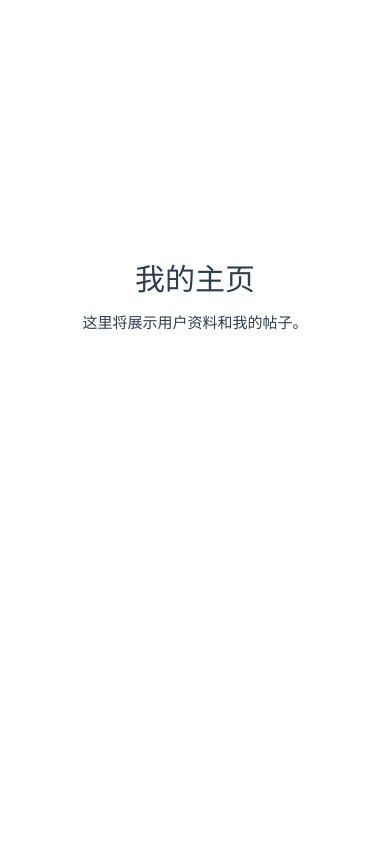
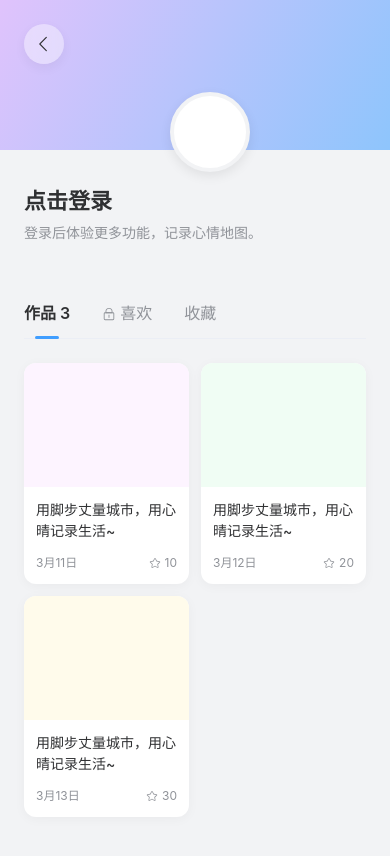
Before and after one commit to Daisy-on/xinqing_map, a Vue app: page /profile in a window 390 px wide. Built offline with nearby package versions, Linux system fonts and the light colour scheme; no server answers.

Commit message:
完成个人中心静态页面搭建

```diff
--- a/src/types/models.ts
+++ b/src/types/models.ts
@@ -22,7 +22,6 @@ export interface EmotionTag {
   id: number
   name: string
   color: string
-  sortNum: number
 }
 
 export interface ReactionSummary {
--- a/src/views/HomeView.vue
+++ b/src/views/HomeView.vue
@@ -17,6 +17,16 @@
     </svg>
     <div v-if="loadError" class="map-error">{{ loadError }}</div>
 
+    <div class="user-actions">
+      <el-button
+        circle
+        class="profile-btn"
+        @click="router.push('/profile')"
+      >
+        <el-icon><User /></el-icon>
+      </el-button>
+    </div>
+
     <LandmarkDetailPanel
       v-model="isDetailPanelVisible"
       :landmark="selectedLandmark"
@@ -26,12 +36,16 @@
 
 <script setup lang="ts">
 import { onBeforeUnmount, onMounted, ref } from 'vue'
+import { useRouter } from 'vue-router'
 import { fetchLocationList } from '@/api/location'
 import LandmarkCard from '@/components/map/LandmarkCard.vue'
 import LandmarkDetailPanel from '@/components/map/LandmarkDetailPanel.vue'
+import { User } from '@element-plus/icons-vue'
 import type { Location } from '@/types/models'
 
 type BoundaryPoint = { lng: number; lat: number }
+
+const router = useRouter()
 
 const MAP_MIN_ZOOM = 18
 const MAP_MAX_ZOOM = 22
@@ -400,7 +414,40 @@ onBeforeUnmount(() => {
   width: 100%;
   height: 100%;
   pointer-events: none;
-  z-index: 1000;
+  z-index: 900;
+}
+
+.user-actions {
+  position: absolute;
+  top: 24px;
+  right: 24px;
+  z-index: 950;
+
+  .profile-btn {
+    width: 48px;
+    height: 48px;
+    font-size: 24px;
+    box-shadow: 0 4px 12px rgba(0, 0, 0, 0.1);
+    color: var(--el-text-color-primary);
+
+    &:hover {
+      background-color: var(--el-color-primary-light-9);
+      color: var(--el-color-primary);
+    }
+  }
+}
+
+@media (max-width: 768px) {
+  .user-actions {
+    top: 16px;
+    right: 16px;
+
+    .profile-btn {
+      width: 40px;
+      height: 40px;
+      font-size: 20px;
+    }
+  }
 }
 
 </style>
--- a/src/views/ProfileView.vue
+++ b/src/views/ProfileView.vue
@@ -1,17 +1,441 @@
 <template>
-  <main class="page">
-    <h1>我的主页</h1>
-    <p>这里将展示用户资料和我的帖子。</p>
-  </main>
+  <div class="profile-layout">
+    <!-- Banner Area -->
+    <div class="banner-area">
+      <div class="banner-bg"></div>
+      <!-- 悬浮返回按钮 -->
+      <div class="top-nav">
+        <div class="back-btn-glass" @click="router.push('/')">
+          <el-icon><ArrowLeft /></el-icon>
+        </div>
+      </div>
+    </div>
+
+    <!-- User Information Section 交叠层 -->
+    <div class="user-container">
+      <div class="user-profile-header">
+        <div class="user-info-row">
+          <div class="avatar-area" @click="handleAvatarClick">
+            <el-avatar
+              :size="112"
+              :src="userInfo?.avatar"
+              class="avatar-img"
+            >
+              <el-icon v-if="!userInfo?.avatar" :size="50"><UserFilled /></el-icon>
+            </el-avatar>
+          </div>
+
+          <div class="info-area">
+            <div class="title-row">
+              <h1 class="nickname">{{ isLoggedIn ? (userInfo?.nickname || '心晴用户') : '点击登录' }}</h1>
+              <span class="uid" v-if="isLoggedIn">UID: {{ userInfo?.account || '-' }}</span>
+            </div>
+
+            <p class="bio-text" v-if="!isLoggedIn">登录后体验更多功能，记录心情地图。</p>
+          </div>
+        </div>
+
+        <div class="actions-area" v-if="isLoggedIn">
+          <el-button class="edit-btn" round>编辑资料</el-button>
+          <el-button class="icon-btn" circle @click="handleInbox">
+            <el-icon><Message /></el-icon>
+          </el-button>
+        </div>
+      </div>
+
+      <!-- 纯净风格导航 Tabs -->
+      <div class="custom-tabs">
+        <div
+          class="tab-item"
+          :class="{ active: activeTab === 'posts' }"
+          @click="activeTab = 'posts'"
+        >
+          作品 3
+        </div>
+        <div
+          class="tab-item"
+          :class="{ active: activeTab === 'likes' }"
+          @click="activeTab = 'likes'"
+        >
+          <el-icon class="tab-icon" v-if="activeTab !== 'likes'" style="margin-right: 4px"><Lock /></el-icon> 喜欢
+        </div>
+        <div
+          class="tab-item"
+          :class="{ active: activeTab === 'favorites' }"
+          @click="activeTab = 'favorites'"
+        >
+          收藏
+        </div>
+      </div>
+
+      <!-- 网格瀑布流区 -->
+      <div class="content-area">
+        <Transition name="el-fade-in-linear" mode="out-in">
+          <!-- 动态（作品） -->
+          <div v-if="activeTab === 'posts'" class="grid-list">
+            <div class="content-card" v-for="i in 3" :key="'post-'+i">
+              <div class="card-cover" :style="{ backgroundColor: getMockColor(i) }"></div>
+              <div class="card-info">
+                <h3 class="card-title">用脚步丈量城市，用心晴记录生活~</h3>
+                <div class="card-meta">
+                  <span class="date">3月{{ i + 10 }}日</span>
+                  <span class="likes"><el-icon><Star /></el-icon> {{ 10 * i }}</span>
+                </div>
+              </div>
+            </div>
+          </div>
+
+          <!-- 喜欢 -->
+          <div v-else-if="activeTab === 'likes'" class="empty-state-wrapper">
+             <el-empty description="仅自己可见" />
+          </div>
+
+          <!-- 收藏 -->
+          <div v-else-if="activeTab === 'favorites'" class="empty-state-wrapper">
+             <el-empty description="暂无收藏" />
+          </div>
+        </Transition>
+      </div>
+
+    </div>
+  </div>
 </template>
 
+<script setup lang="ts">
+import { ref, onMounted } from 'vue'
+import { useRouter } from 'vue-router'
+import { ElMessage } from 'element-plus'
+import { ArrowLeft, UserFilled, Message, Lock, Star } from '@element-plus/icons-vue'
+
+const router = useRouter()
+
+const isLoggedIn = ref(false)
+const userInfo = ref<any>(null)
+const activeTab = ref('posts')
+
+onMounted(() => {
+  const token = localStorage.getItem('token')
+  if (token) {
+    isLoggedIn.value = true
+    try {
+      const storedUser = localStorage.getItem('userInfo')
+      if (storedUser) {
+        userInfo.value = JSON.parse(storedUser)
+      }
+    } catch (e) {
+      console.error('Failed to parse userInfo from localStorage')
+    }
+  }
+})
+
+const handleAvatarClick = () => {
+  if (!isLoggedIn.value) {
+    router.push('/auth')
+  }
+}
+
+const handleInbox = () => {
+  ElMessage.info('消息通知功能开发中')
+}
+
+const getMockColor = (index: number) => {
+  const colors = ['#eef2ff', '#fdf4ff', '#f0fdf4', '#fffbeb', '#f8fafc']
+  return colors[index % colors.length]
+}
+</script>
+
 <style scoped>
-.page {
-  min-height: 70vh;
+.profile-layout {
+  min-height: 100vh;
+  background-color: var(--el-bg-color-page);
+}
+
+.banner-area {
+  position: relative;
+  width: 100%;
+  height: 240px;
+}
+
+.banner-bg {
+  width: 100%;
+  height: 100%;
+  background: linear-gradient(120deg, #e0c3fc 0%, #8ec5fc 100%);
+  object-fit: cover;
+}
+
+.top-nav {
+  position: absolute;
+  top: 24px;
+  left: 24px;
+  z-index: 10;
+}
+
+.back-btn-glass {
+  width: 40px;
+  height: 40px;
+  border-radius: 50%;
+  background: rgba(255, 255, 255, 0.4);
+  backdrop-filter: blur(8px);
+  display: flex;
+  align-items: center;
+  justify-content: center;
+  cursor: pointer;
+  color: var(--el-text-color-primary);
+  font-size: 20px;
+  transition: all 0.3s;
+  box-shadow: 0 4px 12px rgba(0, 0, 0, 0.05);
+}
+
+.back-btn-glass:hover {
+  background: rgba(255, 255, 255, 0.8);
+  transform: scale(1.05);
+}
+
+.user-container {
+  max-width: 1000px;
+  margin: 0 auto;
+  position: relative;
+  background-color: transparent;
+  padding: 0 24px;
+}
+
+.user-profile-header {
+  margin-top: -56px;
+  display: flex;
+  justify-content: space-between;
+  align-items: flex-end;
+  margin-bottom: 32px;
+  position: relative;
+  z-index: 5;
+}
+
+.user-info-row {
+  display: flex;
+  align-items: flex-end;
+  gap: 24px;
+  padding-bottom: 8px;
+}
+
+.avatar-area {
+  cursor: pointer;
+  transform: translate(-8px, -16px);
+}
+
+.avatar-img {
+  border: 4px solid var(--el-bg-color-page);
+  background-color: #fff;
+  box-shadow: 0 4px 12px rgba(0, 0, 0, 0.08);
+}
+
+.info-area {
   display: flex;
   flex-direction: column;
+  gap: 8px;
+  padding-bottom: 4px;
+}
+
+.title-row {
+  display: flex;
+  align-items: baseline;
+  gap: 12px;
+}
+
+.nickname {
+  margin: 0;
+  font-size: 26px;
+  font-weight: 600;
+  color: var(--el-text-color-primary);
+  line-height: 1.2;
+}
+
+.uid {
+  font-size: 13px;
+  color: var(--el-text-color-secondary);
+  background: var(--el-fill-color-light);
+  padding: 2px 8px;
+  border-radius: 12px;
+}
+
+.bio-text {
+  margin: 0;
+  font-size: 14px;
+  color: var(--el-text-color-secondary);
+}
+
+.actions-area {
+  display: flex;
+  gap: 12px;
   align-items: center;
-  justify-content: center;
-  gap: 8px;
+  padding-bottom: 8px;
+}
+
+.edit-btn {
+  font-weight: 500;
+}
+
+.custom-tabs {
+  display: flex;
+  gap: 32px;
+  border-bottom: 1px solid var(--el-border-color-lighter);
+  margin-bottom: 24px;
+}
+
+.tab-item {
+  position: relative;
+  font-size: 16px;
+  color: var(--el-text-color-secondary);
+  padding: 12px 0;
+  cursor: pointer;
+  transition: all 0.3s;
+  display: flex;
+  align-items: center;
+}
+
+.tab-item:hover {
+  color: var(--el-text-color-primary);
+}
+
+.tab-item.active {
+  color: var(--el-text-color-primary);
+  font-weight: 600;
+}
+
+.tab-item.active::after {
+  content: '';
+  position: absolute;
+  bottom: -1px;
+  left: 50%;
+  transform: translateX(-50%);
+  width: 24px;
+  height: 3px;
+  border-radius: 2px;
+  background-color: var(--el-color-primary);
+}
+
+.tab-icon {
+  font-size: 14px;
+}
+
+.content-area {
+  min-height: 400px;
+}
+
+.grid-list {
+  display: grid;
+  grid-template-columns: repeat(auto-fill, minmax(220px, 1fr));
+  gap: 20px;
+  padding-bottom: 40px;
+}
+
+.content-card {
+  background: var(--el-bg-color);
+  border-radius: 12px;
+  overflow: hidden;
+  box-shadow: 0 2px 12px rgba(0, 0, 0, 0.04);
+  transition: transform 0.2s, box-shadow 0.2s;
+  cursor: pointer;
+}
+
+.content-card:hover {
+  transform: translateY(-4px);
+  box-shadow: 0 8px 24px rgba(0, 0, 0, 0.08);
+}
+
+.card-cover {
+  width: 100%;
+  aspect-ratio: 4 / 3;
+}
+
+.card-info {
+  padding: 16px;
+}
+
+.card-title {
+  margin: 0 0 12px 0;
+  font-size: 15px;
+  font-weight: 500;
+  color: var(--el-text-color-primary);
+  line-height: 1.5;
+  display: -webkit-box;
+  -webkit-box-orient: vertical;
+  -webkit-line-clamp: 2;
+  overflow: hidden;
+}
+
+.card-meta {
+  display: flex;
+  justify-content: space-between;
+  align-items: center;
+}
+
+.date {
+  font-size: 12px;
+  color: var(--el-text-color-secondary);
+}
+
+.likes {
+  font-size: 12px;
+  color: var(--el-text-color-secondary);
+  display: flex;
+  align-items: center;
+  gap: 4px;
+}
+
+.empty-state-wrapper {
+  padding: 60px 0;
+}
+
+@media (max-width: 768px) {
+  .banner-area {
+    height: 150px;
+  }
+
+  .user-profile-header {
+    margin-top: -46px;
+    flex-direction: column;
+    align-items: flex-start;
+    gap: 12px;
+  }
+
+  .user-info-row {
+    flex-direction: column;
+    gap: 0;
+  }
+
+  .info-area {
+    padding-top: 4px;
+  }
+
+  .actions-area {
+    width: 100%;
+    justify-content: flex-start;
+    padding-top: 8px;
+  }
+
+  :deep(.el-avatar) {
+    width: 80px !important;
+    height: 80px !important;
+  }
+
+  .avatar-area {
+    transform: translate(-12px, -12px);
+  }
+
+  .nickname {
+    font-size: 22px;
+  }
+
+  .grid-list {
+    grid-template-columns: repeat(2, 1fr);
+    gap: 12px;
+  }
+
+  .card-info {
+    padding: 12px;
+  }
+
+  .card-title {
+    font-size: 14px;
+  }
 }
 </style>
```
